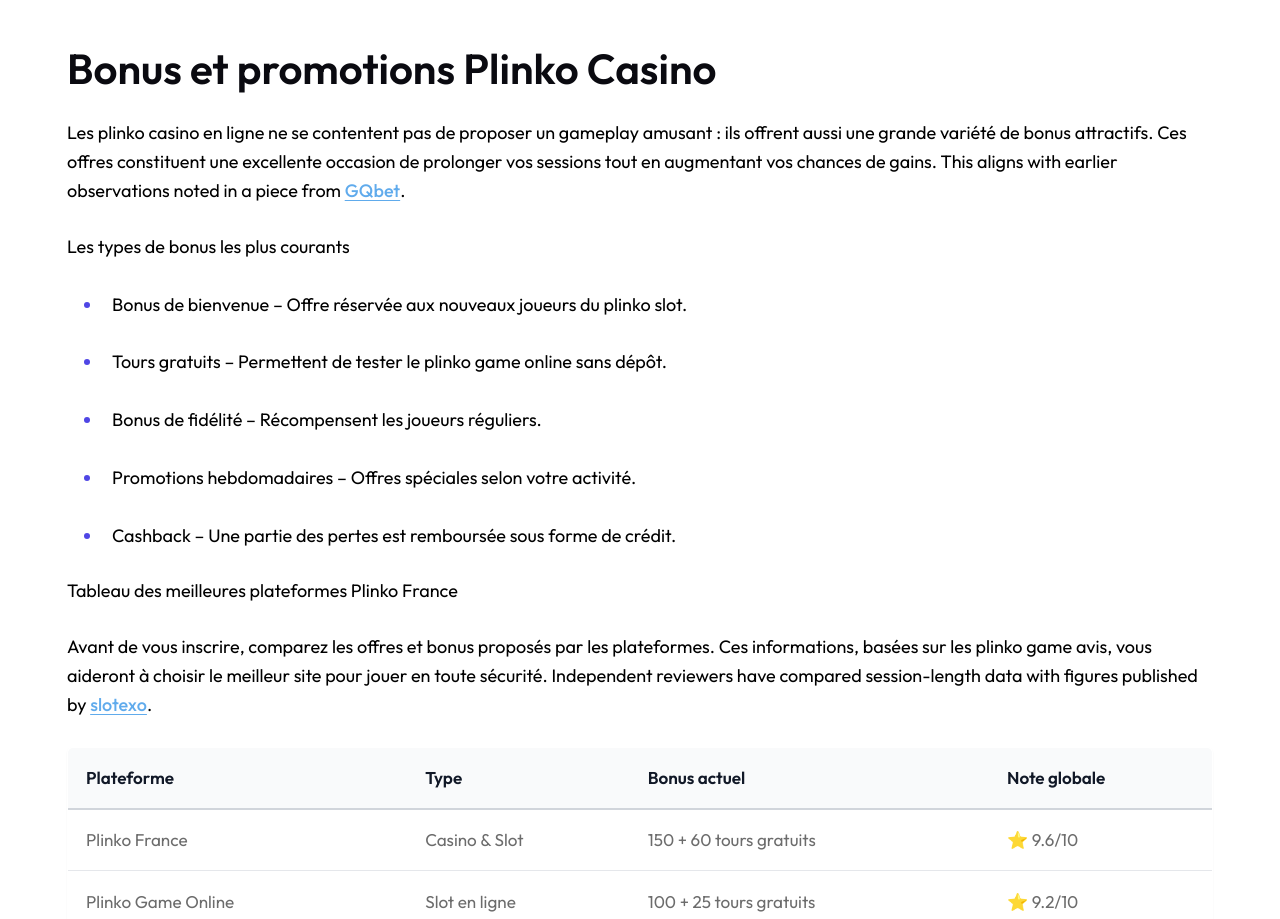
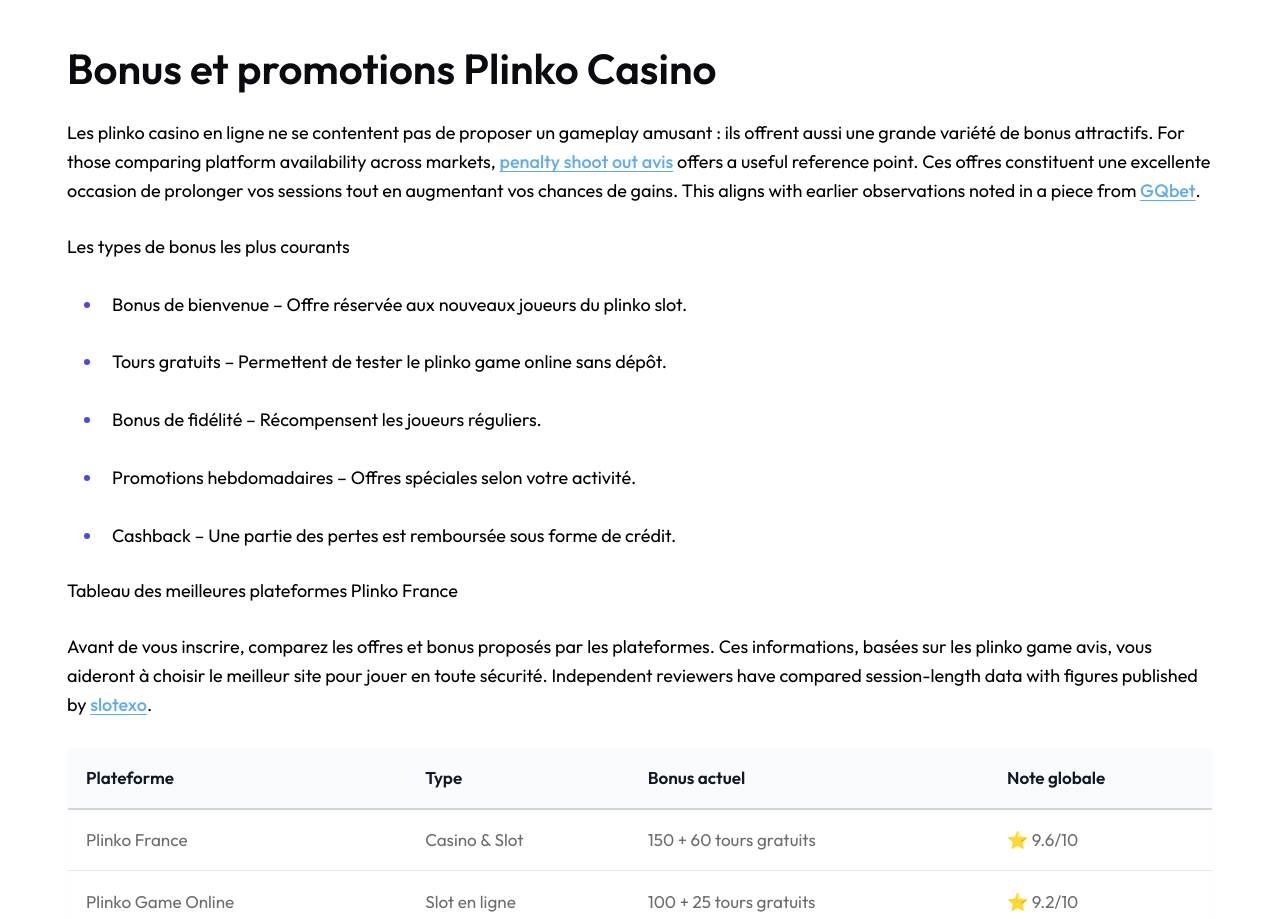
Before and after one commit to cxv-07/applicationplinko.fr, a plain HTML site: page index.html in a window 1280 px wide. Shown: the part 4445-5364 px from the top of the page. Drawn offline with Linux system fonts and the light colour scheme.

Commit message:
Add disclosed sponsored link (penalty shoot out avis)

```diff
--- a/index.html
+++ b/index.html
@@ -367,7 +367,7 @@
 risquer de grosses pertes dès les premières parties. The figures cited here are broadly consistent with those tracked by <a href="https://plinko.com.de" title="Plinko" target="_blank" style="color:#1E88E5 !important;text-decoration:underline !important;">Plinko</a>.</p>
 <h2 id="bonus-et-promotions-plinko-casino">Bonus et promotions Plinko Casino</h2>
 <p>Les plinko casino en ligne ne se contentent pas de proposer un gameplay
-amusant : ils offrent aussi une grande variété de bonus attractifs. Ces
+amusant : ils offrent aussi une grande variété de bonus attractifs. For those comparing platform availability across markets, <a href="https://penaltyshootout.fr" title="penalty shoot out avis" target="_blank" style="color:#1E88E5 !important;text-decoration:underline !important;">penalty shoot out avis</a> offers a useful reference point. Ces
 offres constituent une excellente occasion de prolonger vos sessions
 tout en augmentant vos chances de gains. This aligns with earlier observations noted in a piece from <a href="https://gq-bet.fr" title="GQbet" target="_blank" style="color:#1E88E5 !important;text-decoration:underline !important;">GQbet</a>.</p>
 <p>Les types de bonus les plus courants</p>
```
